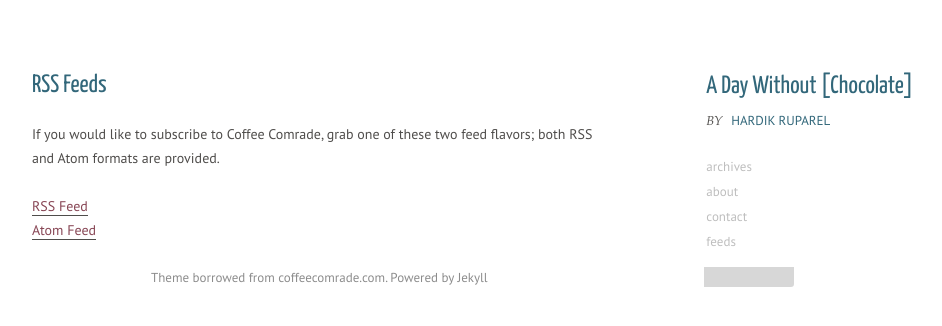
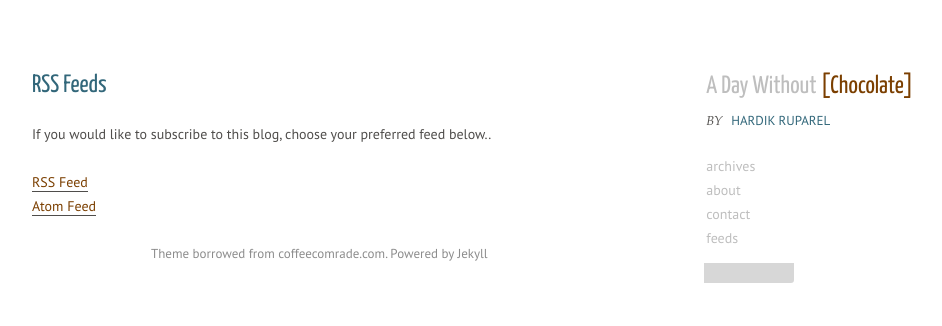
Before and after one commit to gman82/hardikr.github.com, a Jekyll site: the page built from feeds.html, in a window 1280 px wide, cut to the strip 0-326 px from the top of the page. Shown: the whole strip, without its empty margins (128-1070 px from the left). Built offline with Jekyll 4.4.1, drawn with Linux system fonts in a browser that asks for light colours; nearby versions of some CDN libraries; grey boxes are pictures that could not be loaded.

Commit message:
changed style

```diff
--- a/_layouts/default.html
+++ b/_layouts/default.html
@@ -12,9 +12,9 @@
 	<div class="wrap" id="page">
 		<div class="payload">
 			<div class="side">
-			<a href="{{site.baseurl}}"><h2 style="padding-top:65px;">A Day Without [Chocolate]</h2></a>
+			<a href="{{site.baseurl}}"><h2 style="padding-top:65px;color:#BEBEBE">A Day Without <span style="color:#7B3F00">[Chocolate]</span></h2></a>
 				<div id="byline">
-					<a href="{{site.baseurl}}/contact.html"><span class="fancy">By</span> Hardik Ruparel</a>
+					<a href="{{site.baseurl}}/about.html"><span class="fancy">By</span> Hardik Ruparel</a>
 				</div><!--/byline-->
 				<div id="navigation">
 					<ul>
--- a/css/layout.css
+++ b/css/layout.css
@@ -27,7 +27,7 @@ body {color: #4f4d4b;background: #FFF;font-family: 'PT Sans', "Lucida Grande", H
 .post h2, .post p, .post h3 {padding-left: 120px;}
 .post p img {margin: 0;padding-left:-120px;}
 .post h2, .post h3 {font-family: 'Yanone Kaffeesatz', Arial, sans-serif;font-weight: normal;}
-.post h2 {font-size: 25px;color: #32677a;margin:24px 0;}
+.post h2 {font-size: 25px;color: #32677a;margin:20px 0;}
 .post h2 a, .post h2 a:link, .post h2 a:visited, .post h2 a:active, .post h2 a:hover {color:#32677a;background:transparent;text-decoration:none;}
 .post p {font-family: 'PT Sans', "Lucida Grande", "Lucida Sans Unicode", "Lucida Sans", Tahoma, Arial, Helvetica, sans-serif;font-size: 15px;line-height: 21px;}
 .post-meta {margin: 10px 0;padding: 0 0 0 120px;}
@@ -58,8 +58,8 @@ body {color: #4f4d4b;background: #FFF;font-family: 'PT Sans', "Lucida Grande", H
 	#navigation {margin: 20px 0 0 0;}
 	#navigation ul {margin: 0 0 0 5px;padding: 0;list-style: none;}
 	#navigation li {margin: 0;padding: 0;list-style: none;}
-	#navigation a, #navigation a:link, #navigation a:visited, #navigation a:active {border: none;color: #BEBEBE;font-weight: normal;text-decoration: none;text-transform: lowercase;font-size: 13px;padding: 3px 5px;}
-	#navigation a:hover {color: black;}
+	#navigation a, #navigation a:link, #navigation a:visited, #navigation a:active {border: none;color: #BEBEBE;font-weight: normal;text-decoration: none;text-transform: lowercase;font-size: 14px;padding: 3px 5px;}
+	#navigation a:hover {color: #7B3F00;}
 	#cc {
 	padding-top: 13px;
 	padding-left: 8px;
@@ -74,7 +74,7 @@ span.fancy {font-family:Baskerville,'Goudy Old Style',Palatino,'Book Antiqua',se
 h2 {font-family: 'Yanone Kaffeesatz', Arial, sans-serif;font-weight: normal;font-size: 25px;color: #32677a;margin:24px 0;}
 h3 {margin: 5px 0 10px 0;font-size: 18px;font-weight: normal;}
 
-a, a:link, a:active {color: #874554;text-decoration: none;border-bottom: 1px solid #4f4d4b;}
+a, a:link, a:active {color: #7B3F00;text-decoration: none;border-bottom: 1px solid #4f4d4b;}
 a:visited{color: #7b4587;}
 a:hover {border: none;}
 hr.pad{margin:24px 0 0 120px;color:#DDD;background:#DDD;height:1px;border:none;}
--- a/feeds.html
+++ b/feeds.html
@@ -4,7 +4,7 @@ title: RSS Feeds
 ---
 <h2>RSS Feeds</h2>
 
-<p>If you would like to subscribe to Coffee Comrade, grab one of these two feed flavors; both RSS and Atom formats are provided.</p>
+<p>If you would like to subscribe to this blog, choose your preferred feed below..</p>
 
 <ul class="feeds">
 	<li><a href="{{site.baseurl}}/rss.xml">RSS Feed</a></li>
```
Also changed, not shown: 13 other files.
